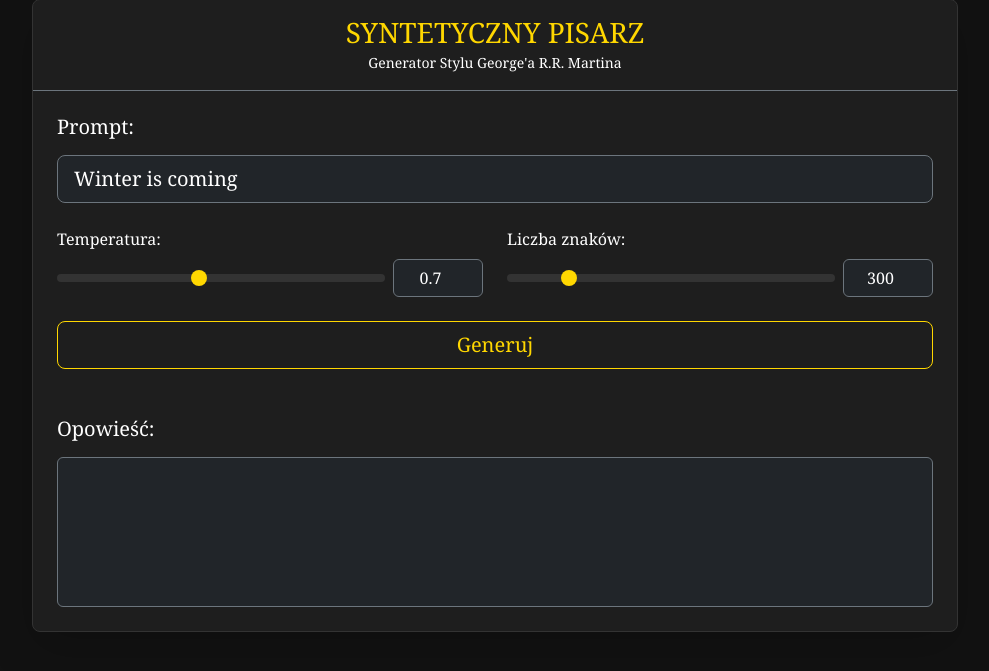
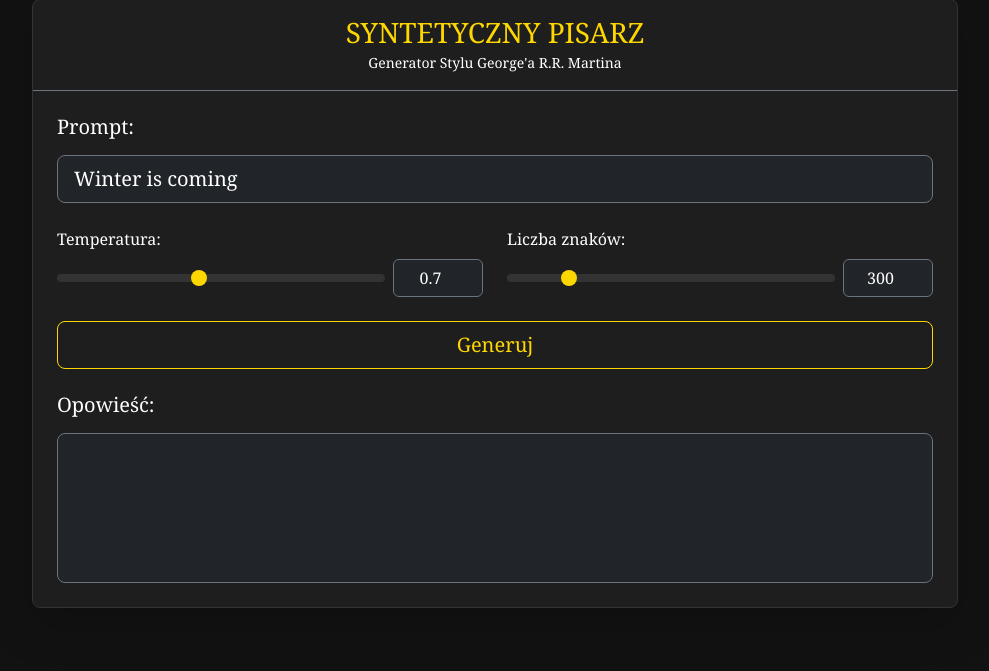
Before and after one commit to MyStackOverflown/Project-PSI, a Flask app: page / in a window 1280 px wide. Shown: the part 49-720 px from the top of the page, without its empty margins (145-1134 px from the left). Run offline with Flask 3, Linux system fonts and the light colour scheme.

Commit message:
lekki update wizualny

```diff
--- a/deploy/templates/index.html
+++ b/deploy/templates/index.html
@@ -31,7 +31,7 @@
                             <input type="text" id="prompt" class="form-control form-control-lg bg-dark text-white border-secondary" value="Winter is coming">
                         </div>
 
-                        <div class="row mb-4">
+                        <div class="row">
                             <!--<div class="col-md-6 mb-3 mb-md-0">
                                 <label for="temp" class="form-label text-custom-white d-flex justify-content-between">
                                     <span>Temperatura:</span>
@@ -39,11 +39,11 @@
                                 </label>
                                 <input type="range" id="temp" class="form-range" min="0.1" max="1.5" step="0.1" value="0.7" oninput="updateTempVal(this.value)">
                             </div>-->
-                            <div class="col-md-6">
+                            <div class="col-md-6 mb-3 mb-md-0">
                                 <label for="temp-slider" class="form-label text-custom-white">Temperatura:</label>
                                 <div class="d-flex align-items-center gap-2">
                                     <input type="range" id="temp-slider" class="form-range" min="0.1" max="1.5" step="0.1" value="0.7" oninput="syncTemp('slider')">
-                                    <input type="number" id="temp-input" class="form-control bg-dark text-white border-secondary text-center" style="width: 90px;" min="0" max="1.5" value="0.7" oninput="syncTemp('input')">
+                                    <input type="number" id="temp-input" class="form-control bg-dark text-white border-secondary text-center" style="width: 90px;" min="0.1" max="1.5" step="0.1" value="0.7" onchange="syncTemp('input')">
                                 </div>
                             </div>
 
@@ -51,20 +51,21 @@
                                 <label for="length-slider" class="form-label text-custom-white">Liczba znaków:</label>
                                 <div class="d-flex align-items-center gap-2">
                                     <input type="range" id="length-slider" class="form-range" min="50" max="1500" step="50" value="300" oninput="syncLength('slider')">
-                                    <input type="number" id="length-input" class="form-control bg-dark text-white border-secondary text-center" style="width: 90px;" min="0" max="1500" value="300" oninput="syncLength('input')">
+                                    <input type="number" id="length-input" class="form-control bg-dark text-white border-secondary text-center" style="width: 90px;" min="50" max="1500" value="300" onchange="syncLength('input')">
                                 </div>
                             </div>
                         </div>
+                        </div>
 
-                        <div class="d-grid">
+                        <div class="d-grid mx-4">
                             <button onclick="generate()" class="btn btn-outline-gold btn-lg py-2 fs-5">
                                 Generuj
                             </button>
                         </div>
 
-                        <div class="mt-5">
+                        <div class="m-4">
                             <h5 class="text-custom-white mb-3">Opowieść:</h5>
-                            <div class="border border-secondary rounded p-4 bg-dark position-relative" style="min-height: 150px;">
+                            <div class="form-control form-control-lg bg-dark text-white border-secondary p-3 position-relative" style="min-height: 150px;">
 
                                 <div id="loading" class="d-none position-absolute top-50 start-50 translate-middle text-center">
                                     <div class="spinner-border text-warning" role="status" style="width: 3rem; height: 3rem;"></div>
@@ -87,14 +88,14 @@
         document.getElementById('temp-val').innerText = val;
     }
 
-    function syncTemp(source) {
+     function syncTemp(source) {
         const slider = document.getElementById('temp-slider');
         const input = document.getElementById('temp-input');
 
         if (source === 'slider') {
             input.value = slider.value;
         } else if (source === 'input') {
-            let val = parseInt(input.value);
+            let val = parseFloat(input.value);
             if (isNaN(val)) val = 0.7;
             if (val < 0.1) val = 0.1;
             if (val > 1.5) val = 1.5;
@@ -121,7 +122,7 @@
 
     function generate() {
         const promptInput = document.getElementById('prompt').value;
-        const tempValue = parseFloat(document.getElementById('temp').value);
+        const tempValue = parseFloat(document.getElementById('temp-input').value);
         const lengthValue = parseInt(document.getElementById('length-input').value);
 
         const resultParagraph = document.getElementById('result');
```
